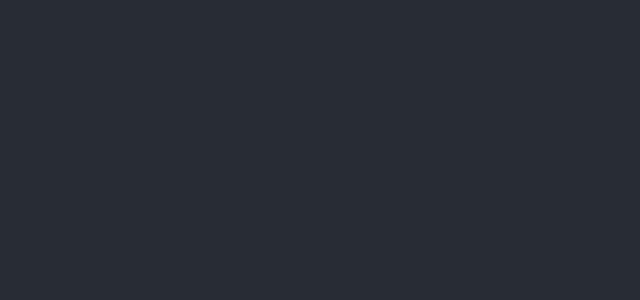
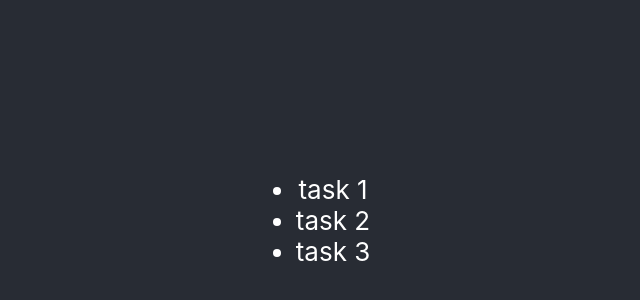
Before and after one commit to CodersforLearning/todo-app-react-Arithmetic-Overflow, a React (Create React App) app: page / in a window 1280 px wide. Shown: the part 180-480 px from the top of the page, without its empty margins (327-967 px from the left). Built offline with nearby package versions, Linux system fonts and the light colour scheme.

Commit message:
Added a list of tasks

```diff
--- a/src/App.jsx
+++ b/src/App.jsx
@@ -1,9 +1,12 @@
 import './App.css';
+
+import TaskPanel from './components/TaskPanel';
 
 function App() {
   return (
     <div className="App">
       <header className="App-header">
+        <TaskPanel />
       </header>
     </div>
   );
--- /dev/null
+++ b/src/components/Task.jsx
@@ -0,0 +1,9 @@
+import React from 'react';
+
+const Task = ({ className, taskTitle }) => {
+    return (
+        taskTitle
+    );
+};
+
+export default Task;
--- /dev/null
+++ b/src/components/TaskList.jsx
@@ -0,0 +1,20 @@
+import React from 'react';
+
+import Task from './Task';
+
+const TaskList = ({ className, taskList }) => {
+  return (
+    <ul>
+      {
+        taskList.map(
+          (taskTitle, i) =>
+            <li key={i + taskTitle}>
+              <Task taskTitle={taskTitle} />
+            </li>
+        )
+      }
+    </ul>
+  );
+};
+
+export default TaskList;
--- /dev/null
+++ b/src/components/TaskPanel.jsx
@@ -0,0 +1,12 @@
+import React from 'react';
+
+import TaskList from './TaskList';
+
+const TaskPanel = ({ className }) => {
+	const testTasks = ['task 1', 'task 2', 'task 3'];
+    return (
+        <TaskList taskList={testTasks}/>
+    );
+};
+
+export default TaskPanel;
```
